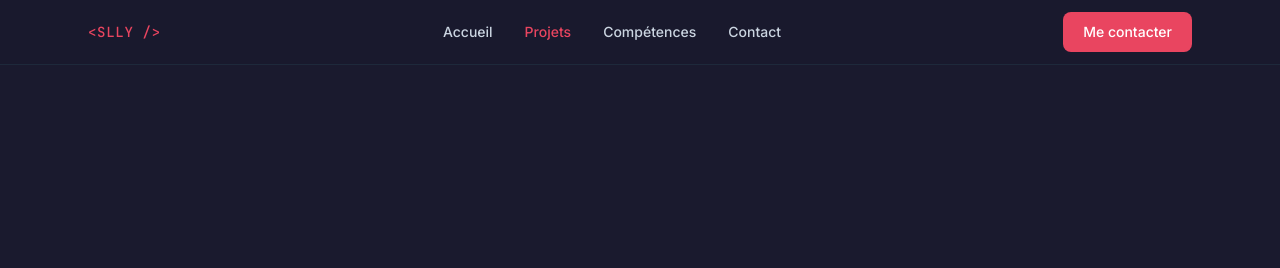
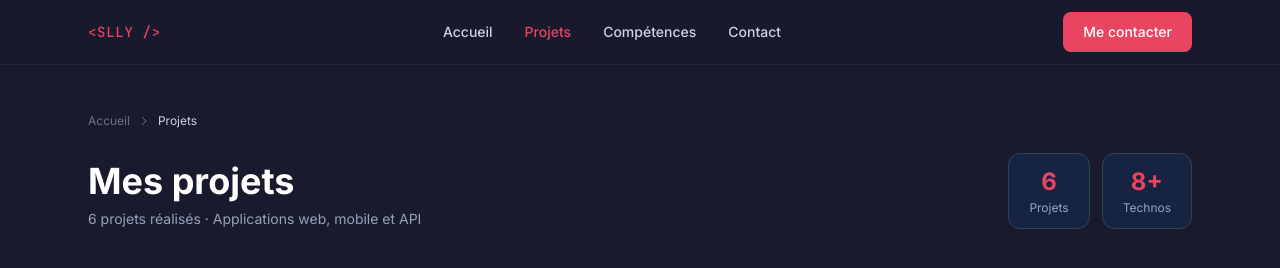
Before and after one commit to seydinalimamoulayeyade/fullStack_portfolio, a plain HTML site: page lister-projets.html in a window 1280 px wide. Drawn offline with nearby package versions, Linux system fonts and the light colour scheme.

Commit message:
feat: ajout d'un en-tête

```diff
--- a/lister-projets.html
+++ b/lister-projets.html
@@ -132,5 +132,57 @@
         >
       </div>
     </nav>
+    <header class="max-w-6xl mx-auto px-6 pt-12 pb-8 w-full">
+      <!-- Fil d'Ariane -->
+      <nav
+        aria-label="Fil d'Ariane"
+        class="flex items-center gap-2 text-xs text-slate-500 mb-6"
+      >
+        <a href="index.html" class="hover:text-accent transition-colors"
+          >Accueil</a
+        >
+        <svg
+          class="w-3 h-3"
+          fill="none"
+          stroke="currentColor"
+          viewBox="0 0 24 24"
+        >
+          <path
+            stroke-linecap="round"
+            stroke-linejoin="round"
+            stroke-width="2"
+            d="M9 5l7 7-7 7"
+          />
+        </svg>
+        <span class="text-slate-300">Projets</span>
+      </nav>
+
+      <div
+        class="flex flex-col sm:flex-row sm:items-end sm:justify-between gap-4"
+      >
+        <div>
+          <h1 class="text-3xl md:text-4xl font-bold text-white">Mes projets</h1>
+          <p class="text-slate-400 mt-2 text-sm">
+            6 projets réalisés · Applications web, mobile et API
+          </p>
+        </div>
+
+        <!-- Compteur de projets -->
+        <div class="flex items-center gap-3">
+          <div
+            class="bg-surface bg-opacity-40 border border-slate-700 rounded-xl px-5 py-3 text-center"
+          >
+            <div class="text-2xl font-bold text-accent">6</div>
+            <div class="text-xs text-slate-400 mt-0.5">Projets</div>
+          </div>
+          <div
+            class="bg-surface bg-opacity-40 border border-slate-700 rounded-xl px-5 py-3 text-center"
+          >
+            <div class="text-2xl font-bold text-accent">8+</div>
+            <div class="text-xs text-slate-400 mt-0.5">Technos</div>
+          </div>
+        </div>
+      </div>
+    </header>
   </body>
 </html>
```
